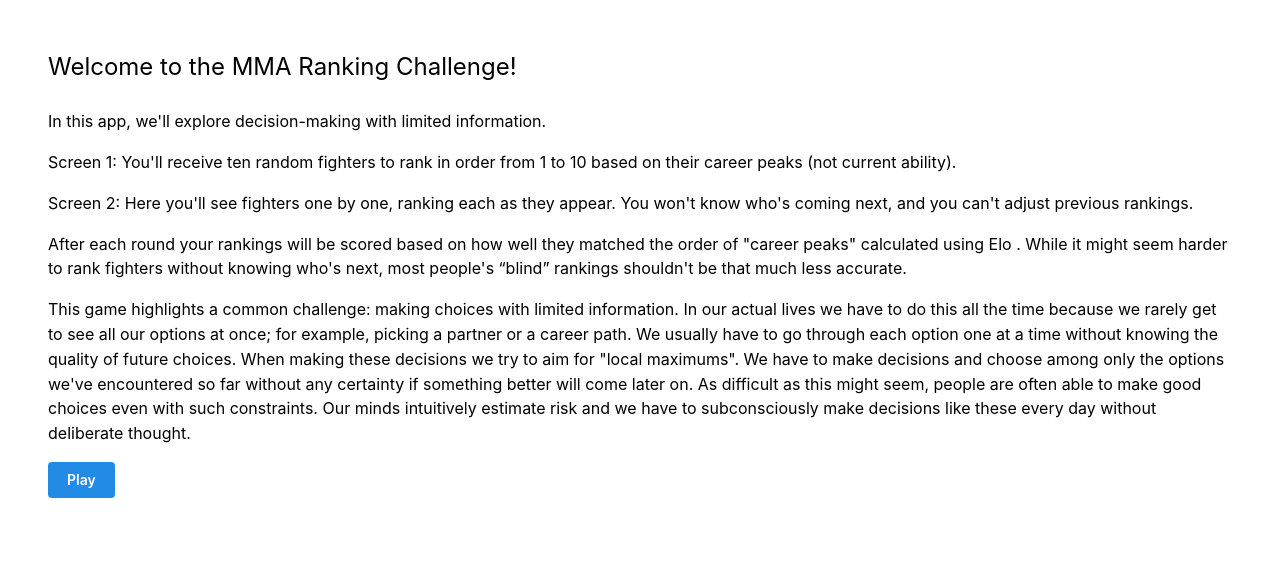
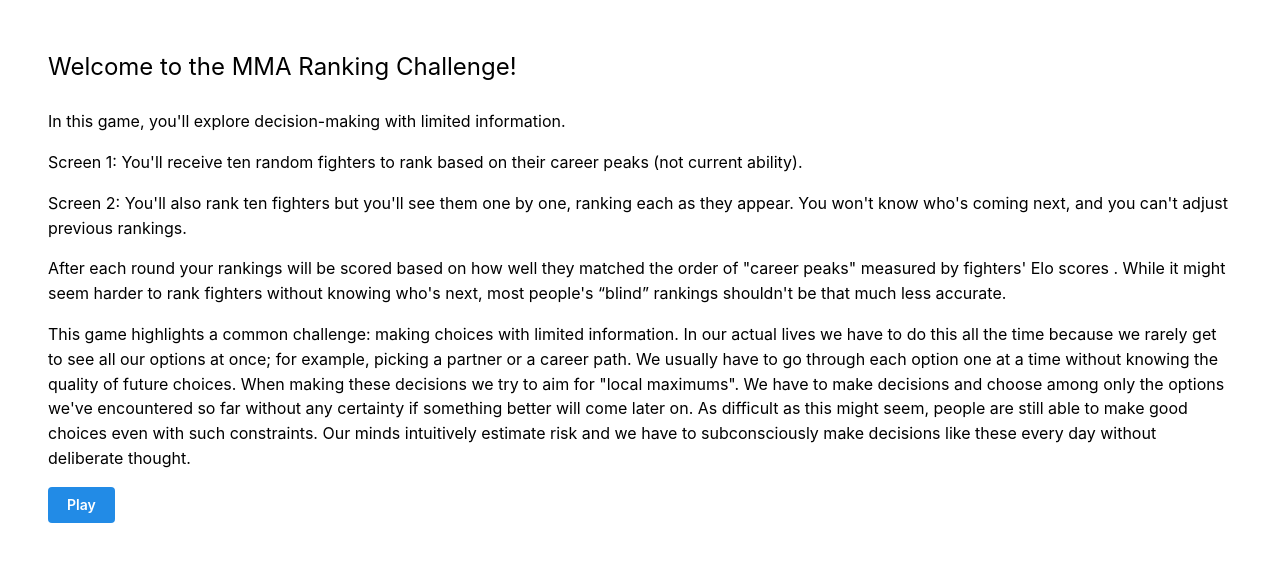
Before and after one commit to mnguyen26/mmablindrankings, a React (Create React App) app: page / in a window 1280 px wide. Shown: the top 562 px of the page. Built offline with nearby package versions, Linux system fonts and the light colour scheme.

Commit message:
scroll behavior, styling, and cleanup

```diff
--- a/src/App.css
+++ b/src/App.css
@@ -21,6 +21,7 @@
 }
 
 .fighters-card {
+  height: 5.7em;
   margin: 0 0 0 .2em;
   text-align: center;
   border-radius: 10px;
--- a/src/BlindRankings.tsx
+++ b/src/BlindRankings.tsx
@@ -186,67 +186,6 @@
     )
 }
 
-// const FighterPicker = () => {
-//     const [isRunning, setIsRunning] = useState<boolean>(true);
-//     const [chosenFighter, setChosenFighter] = useState<string>('');
-//     const [rankings, setRankings] = useState<string[]>(['','','','','','','','','','']);
-//     const [showScore, setShowScore] = useState<boolean>(false);
-//     const [showAgain, setShowAgain] = useState<boolean>(false);
-
-//     const handleStop = () => {
-//         setIsRunning(false);
-//     }
-
-//     const handleChosenFighter = (fighter: string) => {
-//         setChosenFighter(fighter)
-//     }
-
-//     const handleSetRanking = (rank: number) => {
-//         const newRankings = [...rankings];
-//         newRankings[rank - 1] = chosenFighter;
-//         setRankings(newRankings);
-//         setChosenFighter('');
-
-//         if (newRankings.every(fighter => fighter !== '')) {
-//             setIsRunning(false);
-//             setShowAgain(true);
-//             setShowScore(true);
-//         } else {
-//             setIsRunning(true);
-//         }
-//     }
-
-//     const handleAgain = () => {
-
-//     }
-
-//     return (
-
-//         <>
-//         <div style={{ display: 'flex', justifyContent: 'center', flexDirection: 'column', alignItems: 'center' }}>
-//             <Randomizer
-//                 isRunning={isRunning}
-//                 fighterRankings={rankings}
-//                 pickFighter={handleChosenFighter}
-//                 handleStop={handleStop}
-//             />
-//             <Score
-//                 fighterRankings={rankings}
-//                 show={showScore}
-//             />
-//             <AgainButton
-//                 show={showAgain}
-//                 onClick={handleAgain}
-//             />
-//             <Rankings
-//                 fighterRankings={rankings}
-//                 setRanking={handleSetRanking}
-//             />
-//         </div>
-//         </>
-//     )
-// }
-
 const BlindRankings = (props: BlindRankingsProps) => {
     const [isRunning, setIsRunning] = useState<boolean>(true);
     const [chosenFighter, setChosenFighter] = useState<string>('');
@@ -272,6 +211,8 @@
             setIsRunning(false);
             setShowAgain(true);
             setShowScore(true);
+
+            window.scrollTo({ top: 0, behavior: 'smooth' })
         } else {
             setIsRunning(true);
         }
--- a/src/Instructions.tsx
+++ b/src/Instructions.tsx
@@ -18,13 +18,13 @@
         <div>
             <p className='paragraph-header'>Welcome to the MMA Ranking Challenge!</p>
             <div className='paragraph-text'>
-                <p>In this app, we'll explore decision-making with limited information.</p>
-                <p>Screen 1: You'll receive ten random fighters to rank in order from 1 to 10 based on their career peaks (not current ability).</p>
-                <p>Screen 2: Here you'll see fighters one by one, ranking each as they appear. You won't know who's coming next, and you can't adjust previous rankings.</p>
-                <p>After each round your rankings will be scored based on how well they matched the order of "career peaks" calculated using Elo . While it might seem harder to rank fighters without knowing who's next, most people's “blind” rankings shouldn't be that much less accurate.</p>
+                <p>In this game, you'll explore decision-making with limited information.</p>
+                <p>Screen 1: You'll receive ten random fighters to rank based on their career peaks (not current ability).</p>
+                <p>Screen 2: You'll also rank ten fighters but you'll see them one by one, ranking each as they appear. You won't know who's coming next, and you can't adjust previous rankings.</p>
+                <p>After each round your rankings will be scored based on how well they matched the order of "career peaks" measured by fighters' Elo scores . While it might seem harder to rank fighters without knowing who's next, most people's “blind” rankings shouldn't be that much less accurate.</p>
                 <p>This game highlights a common challenge: making choices with limited information. In our actual lives we have to do this all the time because we rarely get to see all our options at once; for example, picking a partner or a career path. We usually have to go through each option one at a time without knowing the quality of future choices.
                     When making these decisions we try to aim for "local maximums". We have to make decisions and choose among only the options we've encountered so far without any certainty if something better will come later on.
-                    As difficult as this might seem, people are often able to make good choices even with such constraints. Our minds intuitively estimate risk and we have to subconsciously make decisions like these every day without deliberate thought.
+                    As difficult as this might seem, people are still able to make good choices even with such constraints. Our minds intuitively estimate risk and we have to subconsciously make decisions like these every day without deliberate thought.
                 </p>
             </div>
         </div>
--- a/src/NormalRankings.tsx
+++ b/src/NormalRankings.tsx
@@ -99,7 +99,7 @@
                         >
                             <img
                                 src={pic} alt={randomFighters[index]}
-                                style={{ width: '53%', height: 'auto', margin: '.5em 0 0 0' }}
+                                style={{ width: '47%', height: 'auto', margin: '.5em 0 0 0' }}
                             />
                             <div style={{ fontSize: '0.7em' }}>
                                 {randomFighters[index]}
@@ -254,7 +254,7 @@
                 setShowScore(true);
                 setShowNext(true);
 
-                window.scrollTo({ top: 100, behavior: 'smooth' })
+                window.scrollTo({ top: 0, behavior: 'smooth' })
             }
         }
     }
```
